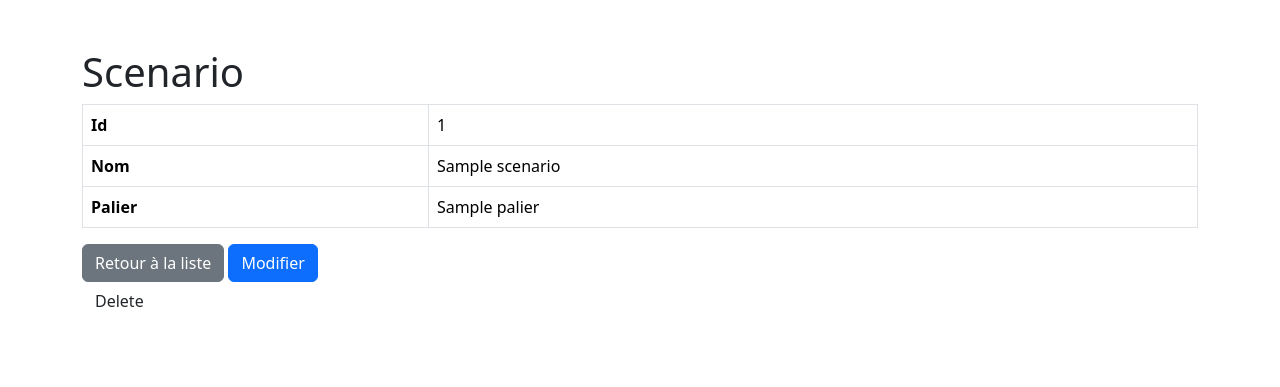
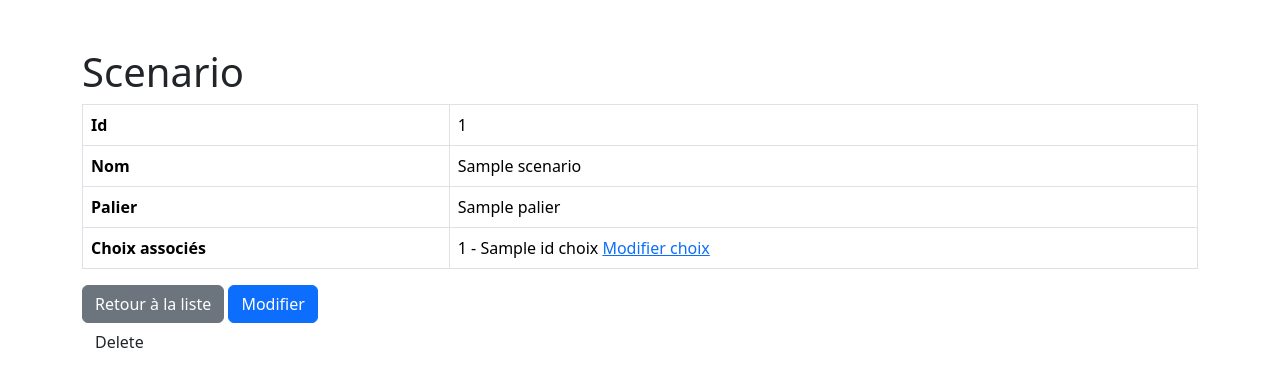
Before and after one commit to ematteiIpssi/Projet-licorne, a Symfony app: template templates/scenario/show.html.twig in a window 1280 px wide. Shown: the top 387 px of the page. Run offline with Twig, Linux system fonts and the light colour scheme; the template is opened without the code that fills it: most values are stand-ins (such as "Sample title", 1, 10 or a date in 2020); some libraries are stand-ins or nearby versions.

Commit message:
scenario template update

```diff
--- a/templates/scenario/show.html.twig
+++ b/templates/scenario/show.html.twig
@@ -1,6 +1,7 @@
 {% extends 'base.html.twig' %}
 
-{% block title %}Scenario{% endblock %}
+{% block title %}Scenario
+{% endblock %}
 
 {% block body %}
 	<div class="container mt-5">
@@ -20,12 +21,26 @@
 					<th scope="row">Palier</th>
 					<td>{{ scenario.palier }}</td>
 				</tr>
+				<tr>
+					<th scope="row">Choix associés</th>
+					<td>
+						{% for choix in scenario.idChoix %}
+							{{ choix.id }}
+							-
+							{{ choix.nom }}
+                            <a href="{{ path('app_choix_edit', {'id': choix.id}) }}" class="">Modifier choix</a><br>
+						{% endfor %}
+					</td>
+				</tr>
+
+
 			</tbody>
 		</table>
 
 		<a href="{{ path('app_scenario_index') }}" class="btn btn-secondary">Retour à la liste</a>
 		<a href="{{ path('app_scenario_edit', {'id': scenario.id}) }}" class="btn btn-primary">Modifier</a>
 
+
 		{{ include('scenario/_delete_form.html.twig') }}
 	</div>
 {% endblock %}
```
Also changed, not shown: templates/scenario/index.html.twig (+4 -3 lines). Lines whose indentation alone changed are shown as unchanged.
